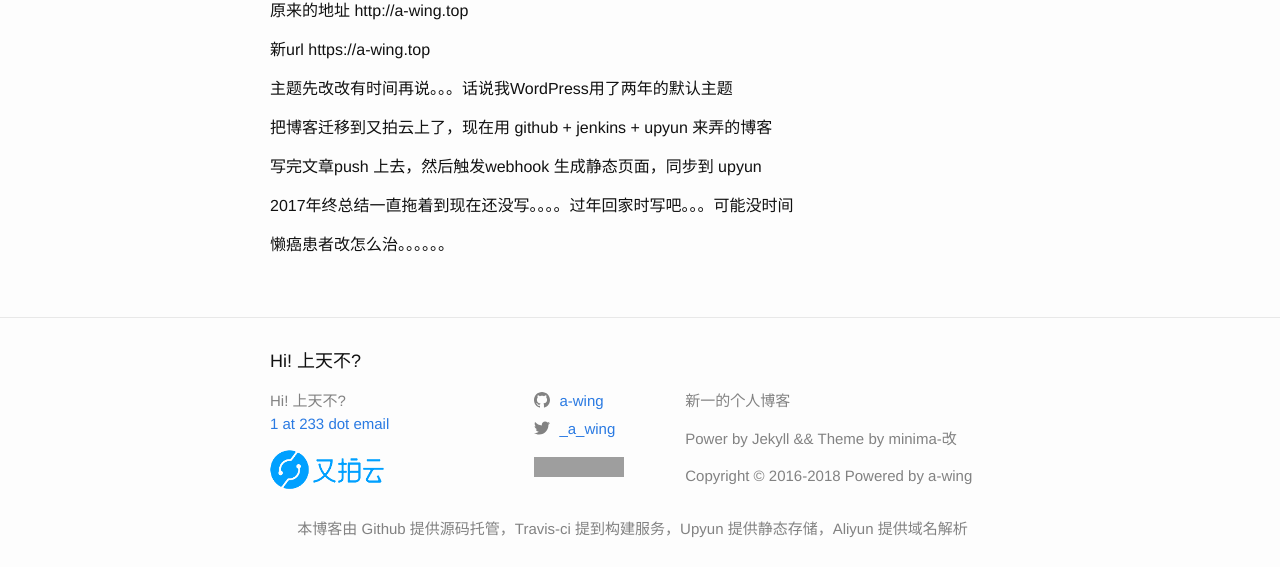
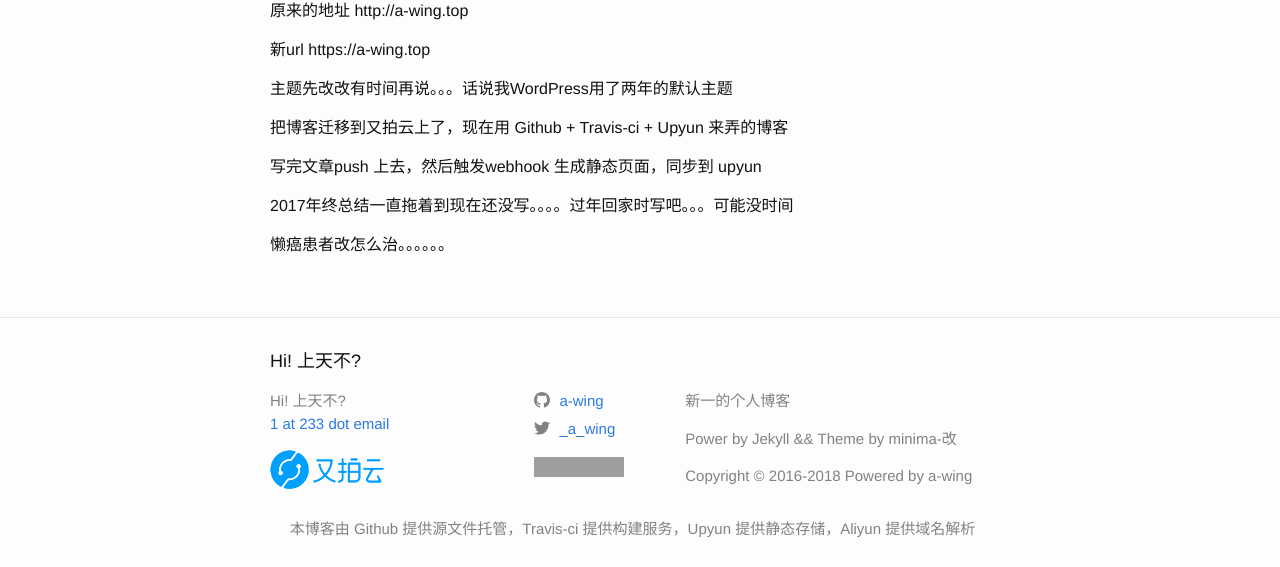
Before and after one commit to a-wing/blog, a Jekyll site: the page built from _posts/2018-02-04-welcome-to-jekyll.markdown, in a window 1280 px wide. Shown: the part 696-1263 px from the top of the page. Built offline with Jekyll 4.4.1, drawn with Linux system fonts in a browser that asks for light colours; comment, search, counter and statistics services are not loaded; grey boxes are pictures that could not be loaded.

Commit message:
Fix error

```diff
--- a/_includes/footer.html
+++ b/_includes/footer.html
@@ -40,7 +40,7 @@
         <p>Copyright © 2016-2018 Powered by a-wing</p>
       </div>
 
-      <div align="center">本博客由 Github 提供源码托管，Travis-ci 提到构建服务，Upyun 提供静态存储，Aliyun 提供域名解析</div>
+      <div align="center">本博客由 Github 提供源文件托管，Travis-ci 提供构建服务，Upyun 提供静态存储，Aliyun 提供域名解析</div>
     </div>
 
   </div>
--- a/_posts/2018-02-04-welcome-to-jekyll.markdown
+++ b/_posts/2018-02-04-welcome-to-jekyll.markdown
@@ -15,7 +15,7 @@ Linuxdeer 项目成功的太监了。。。。
 
 主题先改改有时间再说。。。话说我WordPress用了两年的默认主题
 
-把博客迁移到又拍云上了，现在用 github + jenkins + upyun 来弄的博客
+把博客迁移到又拍云上了，现在用 Github + Travis-ci + Upyun 来弄的博客
 
 写完文章push 上去，然后触发webhook 生成静态页面，同步到 upyun
 
```
